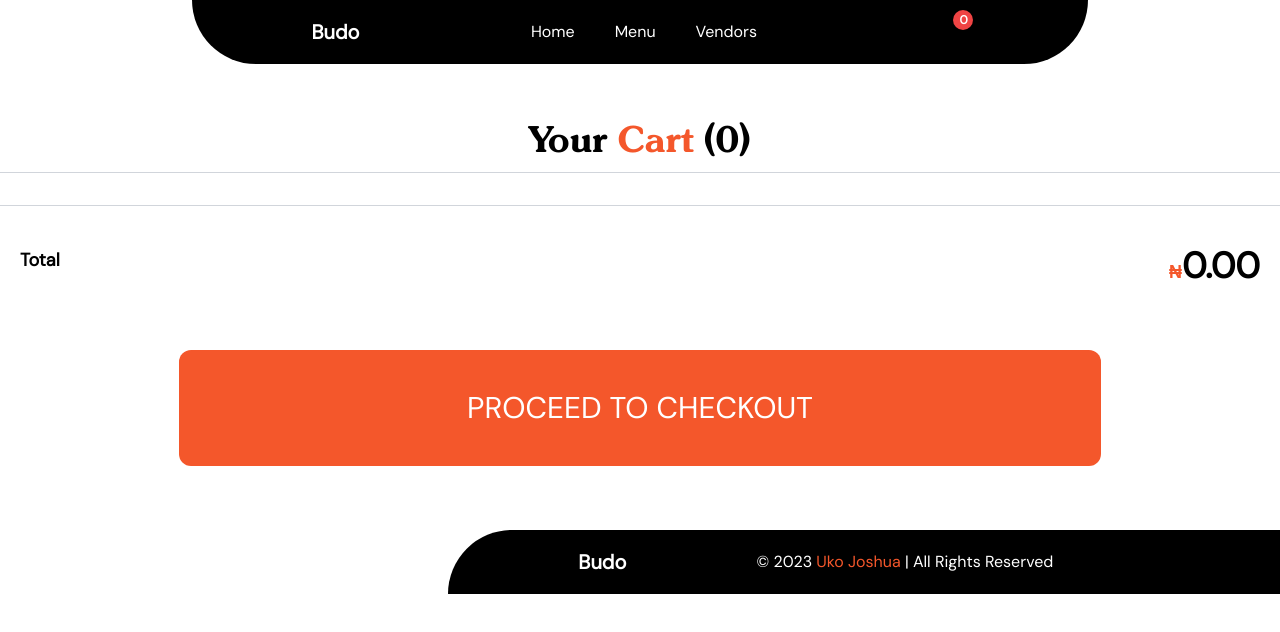
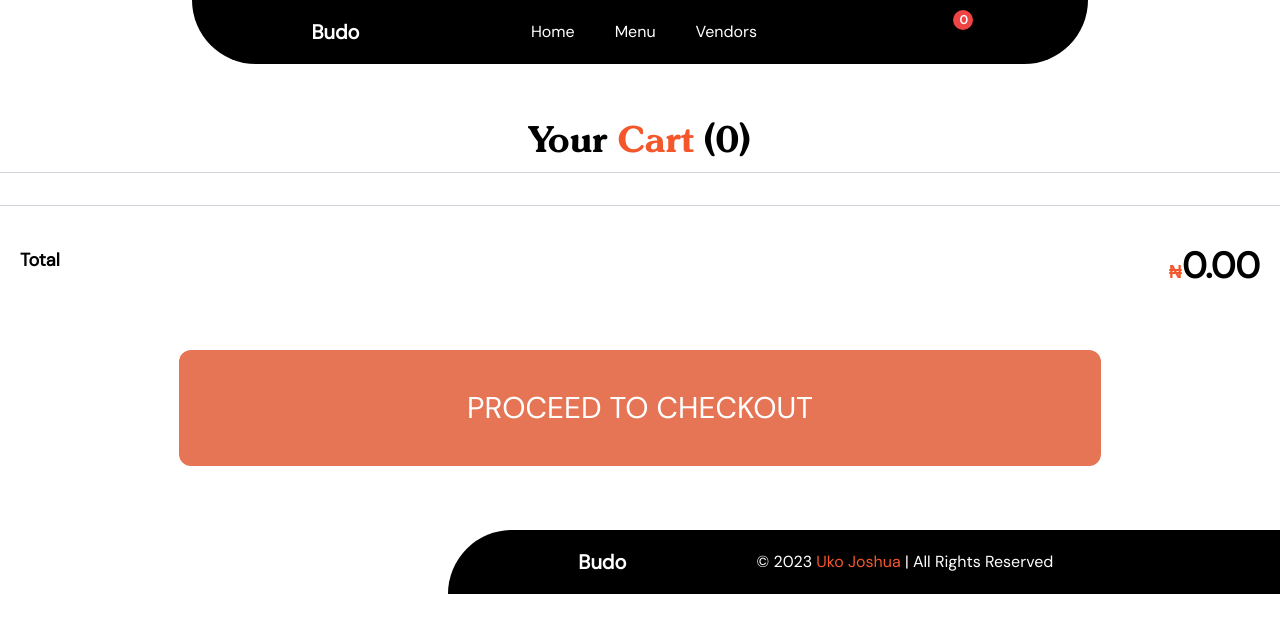
Before and after one commit to Haru-hue/food-delivery, a React (Vite) app in the folder frontend/: page /cart in a window 1280 px wide. Shown: the top 632 px of the page. Built offline with nearby package versions, Linux system fonts and the light colour scheme; some icons are missing.

Commit message:
Add functionality for user to click on cart items to initiate purchase
This commit introduces a new feature that requires users to click on individual cart items in order to initiate the purchase process. Previously, the purchase flow was triggered automatically upon adding items to the cart.

```diff
--- a/frontend/src/components/CartItem.jsx
+++ b/frontend/src/components/CartItem.jsx
@@ -56,13 +56,13 @@ export default function CartItem(props) {
         <div className="flex items-center justify-center space-x-0">
           <button
             className="rounded-l-lg px-3 py-1 bg-orange text-white hover:bg-orange-300"
-            onClick={() => props.updateItemQuantity(props.id, -1)}
+            onClick={() => updateItemQuantity(props.id, -1)}
           >
             <span className="font-bold text-xl leading-none">-</span>
           </button>
           <input
-            className="w-1/4 px-3 py-1 bg-orange text-white border-l border-r border-gray-200 text-center font-bold appearance-none"
-            type="number"
+            className="w-1/5 px-3 py-1 bg-orange text-white border-l border-r border-gray-200 text-center font-bold appearance-none"
+            type="text"
             min={1}
             value={props.quantity}
             onChange={(e) =>
--- a/frontend/src/layouts/Cart.jsx
+++ b/frontend/src/layouts/Cart.jsx
@@ -4,7 +4,7 @@ import { line } from "./Menu";
 import { AppContext } from "../App";
 
 const Cart = () => {
-  const { state, totalItems } = useContext(AppContext)
+  const { state, totalItems } = useContext(AppContext);
   const [clickedItems, setClickedItems] = useState([]);
 
   const handleClick = (item) => {
@@ -16,7 +16,6 @@ const Cart = () => {
       }
     });
   };
-
 
   const totalPrice = useMemo(
     () =>
@@ -61,7 +60,14 @@ const itemsInCart = state.cartItems.map((item) => {
         </p>
       </div>
       <div className="flex justify-center py-16">
-        <button className="px-72 py-10 bg-orange rounded-xl text-3xl text-white uppercase disabled">
+        <button
+          className={`px-72 py-10 bg-orange rounded-xl text-3xl text-white uppercase ${
+            clickedItems.length > 0
+              ? "active:cursor-pointer"
+              : "disabled:bg-orange-lighter cursor-not-allowed"
+          }`}
+          disabled={clickedItems.length === 0}
+        >
           Proceed to CheckOut
         </button>
       </div>
--- a/frontend/src/router/index.jsx
+++ b/frontend/src/router/index.jsx
@@ -5,6 +5,7 @@ import Cart from "../layouts/Cart";
 import { Login, Register } from "../components/LoginRegisterModule";
 import LoginRegister from "../layouts/LoginRegister";
 import Root from "../routes/Root";
+import Checkout from "../components/Checkout";
 
 const router = createBrowserRouter([
     {
@@ -30,6 +31,10 @@ const router = createBrowserRouter([
             {
                 path: 'register',
                 element: <Register/>
+            },
+            {
+                path: 'checkout',
+                element: <Checkout/>
             }
         ]
     }
--- a/frontend/tailwind.config.js
+++ b/frontend/tailwind.config.js
@@ -9,7 +9,8 @@ module.exports = {
 
     extend: {
       colors: {
-        orange: "#F4572B"
+        orange: "#F4572B",
+        'orange-lighter': '#e67555',
       },
       width: {
         '500': '500px',
```
Also changed, not shown: frontend/src/routes/Root.jsx (renamed from frontend/src/routes/Root.tsx). Lines whose indentation alone changed are shown as unchanged.
